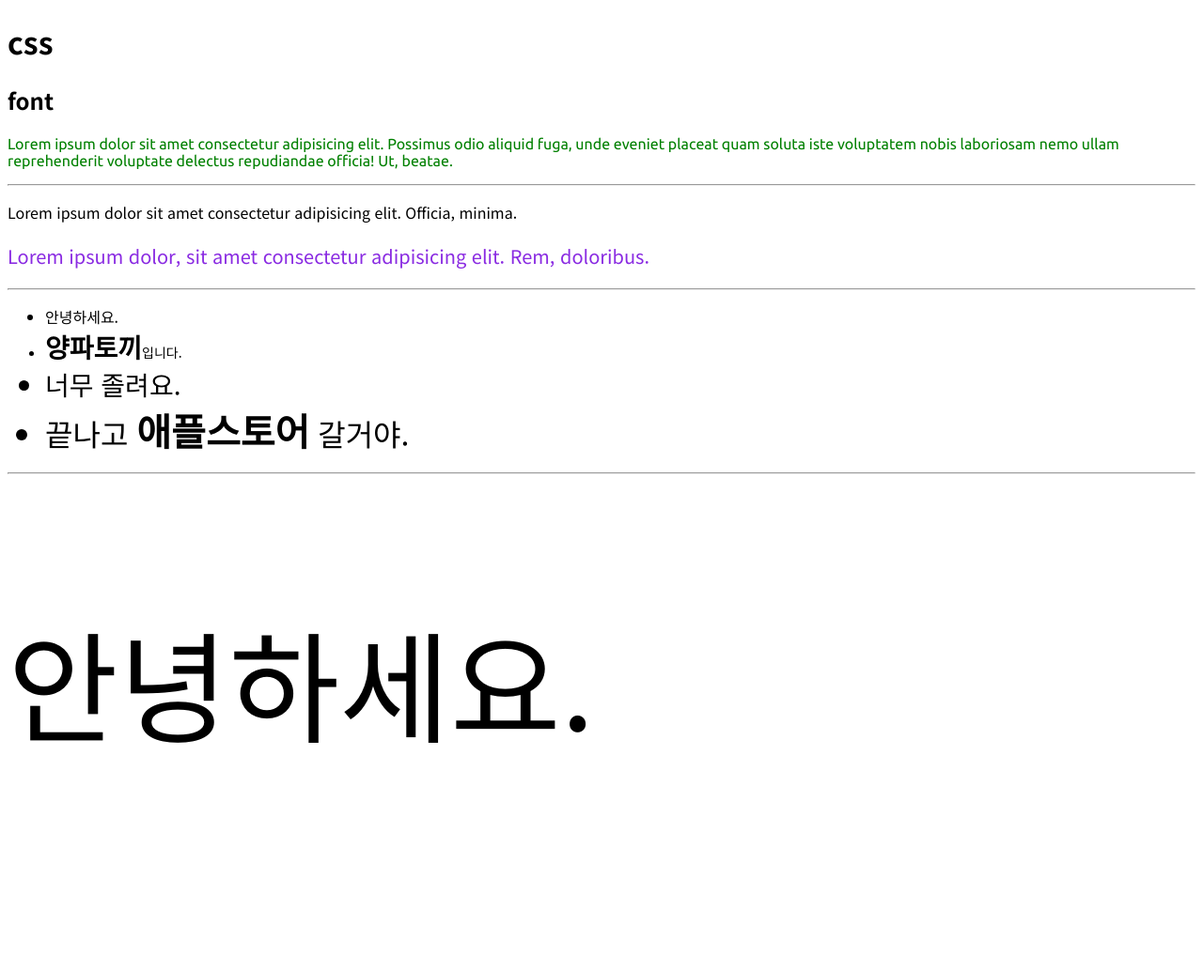
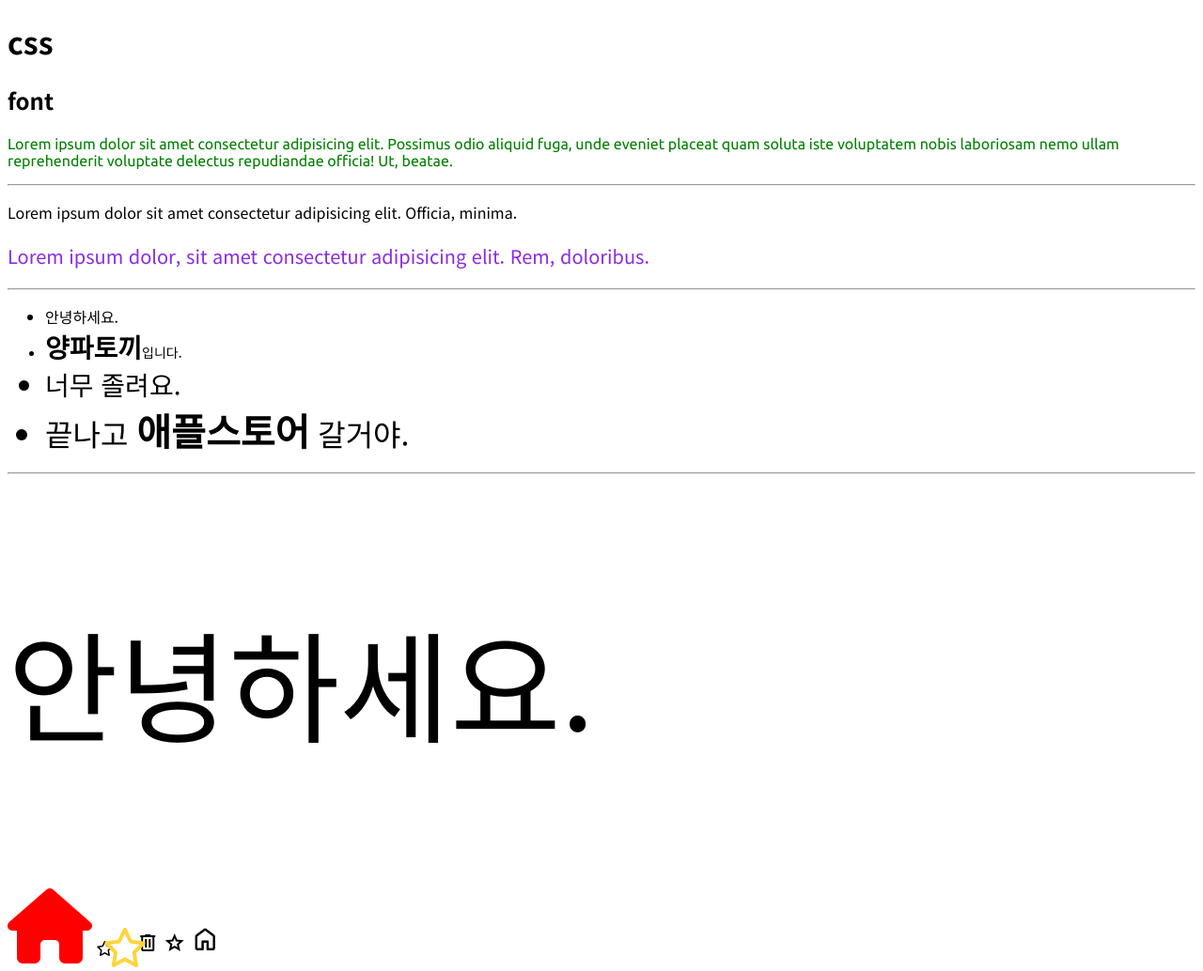
Before and after one commit to rabbit-onion/frontend-ai, a plain HTML site: page 03-css/05-font.html in a window 1280 px wide. Shown: the whole page at 94% size. Before the commit the page ends 946 px from the top, so only its background shows below. Drawn offline with nearby package versions, Linux system fonts and the light colour scheme.

Commit message:
text, font.html 수정, 추가

```diff
--- a/03-css/05-font.html
+++ b/03-css/05-font.html
@@ -5,6 +5,9 @@
     <meta name="viewport" content="width=device-width, initial-scale=1.0" />
     <title>font | css</title>
     <link href="https://fonts.googleapis.com/css2?family=Noto+Sans+KR:wght@100..900&family=Ubuntu:ital,wght@0,300;0,400;0,500;0,700;1,300;1,400;1,500;1,700&display=swap" rel="stylesheet" />
+    <link rel="stylesheet" href="https://cdnjs.cloudflare.com/ajax/libs/font-awesome/6.6.0/css/all.min.css" />
+    <link rel="stylesheet" href="https://fonts.googleapis.com/css2?family=Material+Symbols+Outlined:opsz,wght,FILL,GRAD@20..48,100..700,0..1,-50..200" />
+    <link rel="stylesheet" href="https://fonts.googleapis.com/css2?family=Material+Symbols+Rounded:opsz,wght,FILL,GRAD@20..48,100..700,0..1,-50..200" />
     <style>
       /* reset */
       html,
@@ -44,6 +47,7 @@
     <!-- 상대 사이즈 : em, rem -->
     <!-- em : 기준이 부모요소의 폰트사이즈임(기준이 바뀔 수 있음) -->
     <!-- rem : 기준이 html,body의 폰트사이즈(기준이 변하지 않음) -->
+    <!-- em < rem 더 많이 씀 -->
     <p class="txt3">Lorem ipsum dolor, sit amet consectetur adipisicing elit. Rem, doloribus.</p>
     <style>
       .txt3 {
@@ -88,5 +92,38 @@
         font-size: 10vw;
       }
     </style>
+
+    <!-- font awesome -->
+    <!-- 폰트 -->
+    <i class="fa-solid fa-house"></i>
+    <i class="fa-regular fa-star"></i>
+    <style>
+      .fa-house {
+        color: red;
+        font-size: 5rem;
+      }
+      .svg-star {
+        transform: scale(3);
+      }
+    </style>
+
+    <!-- 이미지 -->
+    <svg class="svg-star" xmlns="http://www.w3.org/2000/svg" height="14" width="15.75" viewBox="0 0 576 512">
+      <!--!Font Awesome Free 6.6.0 by @fontawesome - https://fontawesome.com License - https://fontawesome.com/license/free Copyright 2024 Fonticons, Inc.-->
+      <path
+        fill="#FFD43B"
+        d="M287.9 0c9.2 0 17.6 5.2 21.6 13.5l68.6 141.3 153.2 22.6c9 1.3 16.5 7.6 19.3 16.3s.5 18.1-5.9 24.5L433.6 328.4l26.2 155.6c1.5 9-2.2 18.1-9.7 23.5s-17.3 6-25.3 1.7l-137-73.2L151 509.1c-8.1 4.3-17.9 3.7-25.3-1.7s-11.2-14.5-9.7-23.5l26.2-155.6L31.1 218.2c-6.5-6.4-8.7-15.9-5.9-24.5s10.3-14.9 19.3-16.3l153.2-22.6L266.3 13.5C270.4 5.2 278.7 0 287.9 0zm0 79L235.4 187.2c-3.5 7.1-10.2 12.1-18.1 13.3L99 217.9 184.9 303c5.5 5.5 8.1 13.3 6.8 21L171.4 443.7l105.2-56.2c7.1-3.8 15.6-3.8 22.6 0l105.2 56.2L384.2 324.1c-1.3-7.7 1.2-15.5 6.8-21l85.9-85.1L358.6 200.5c-7.8-1.2-14.6-6.1-18.1-13.3L287.9 79z"
+      />
+    </svg>
+
+    <!-- material icon -->
+    <span class="material-symbols-outlined"> delete </span>
+    <span class="material-symbols-outlined"> grade </span>
+    <span class="material-symbols-rounded ico-home"> home </span>
+    <style>
+      .ico-home {
+        font-size: 2rem;
+      }
+    </style>
   </body>
 </html>
```
Also changed, not shown: 03-css/04-text.html (+1 -0 lines).
